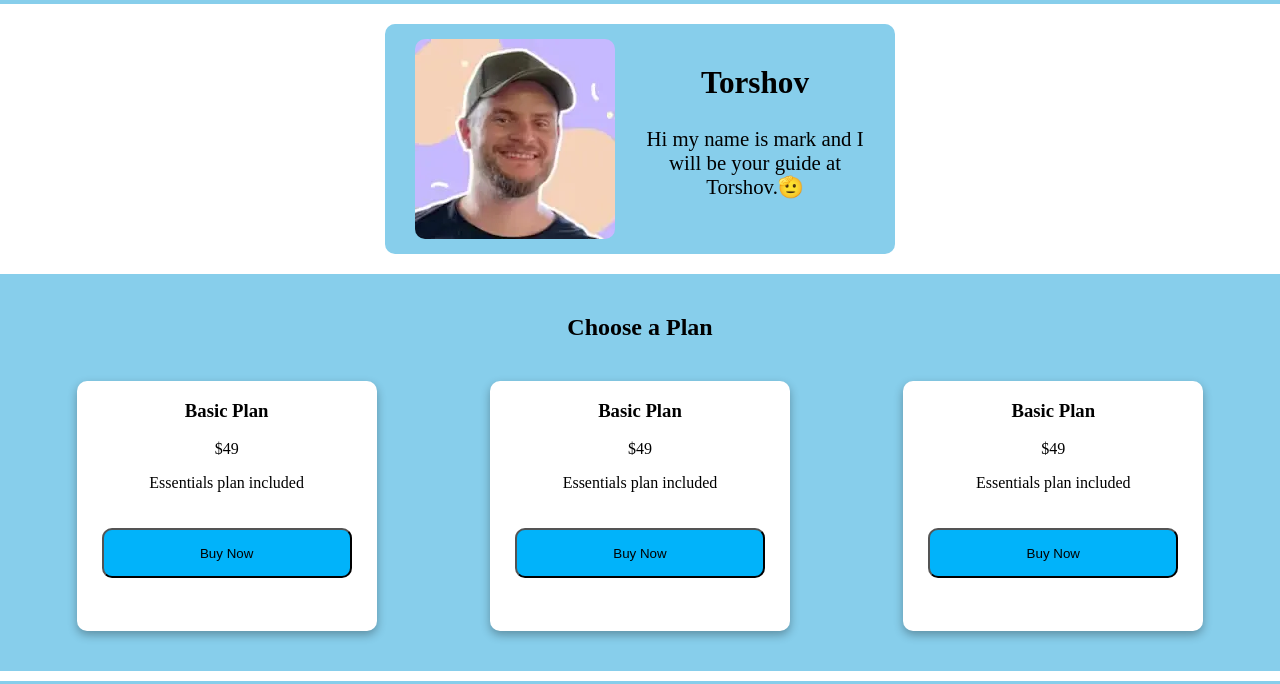
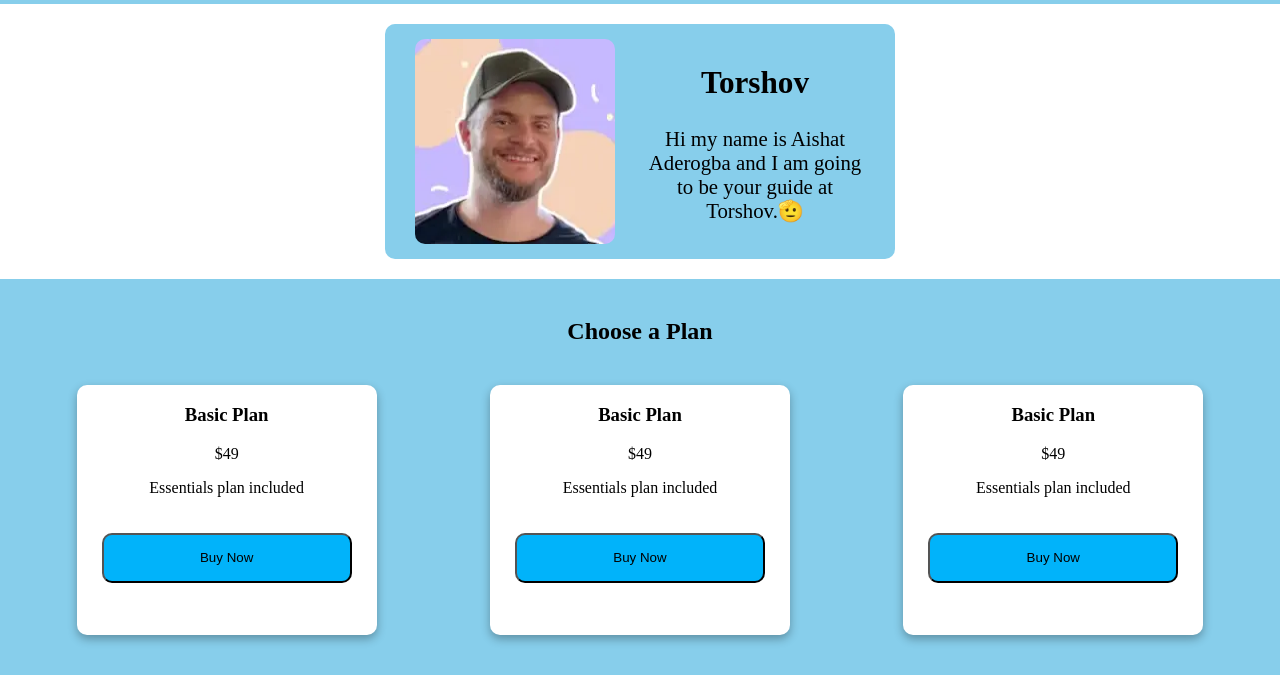
Before and after one commit to Aishat10/project-1, a plain HTML site: page index.html in a window 1280 px wide. Shown: the part 1500-2184 px from the top of the page. Drawn offline with Linux system fonts and the light colour scheme.

Commit message:
my new update

```diff
--- a/index.html
+++ b/index.html
@@ -43,7 +43,7 @@
                 <img src="./img/man.webp" alt="">
             <div class="text">
                 <h2>Torshov</h2>
-           <p>Hi my name is mark and I will be your guide at Torshov.🫡</p>
+           <p>Hi my name is Aishat Aderogba and I am going to be your guide at Torshov.🫡</p>
         </div>
         </div>
         <div class="plan">
```
